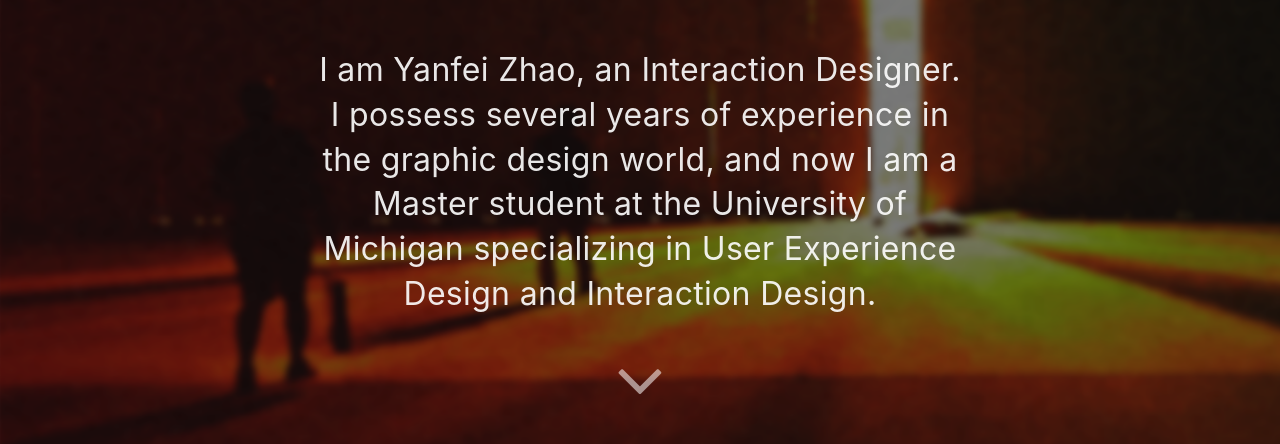
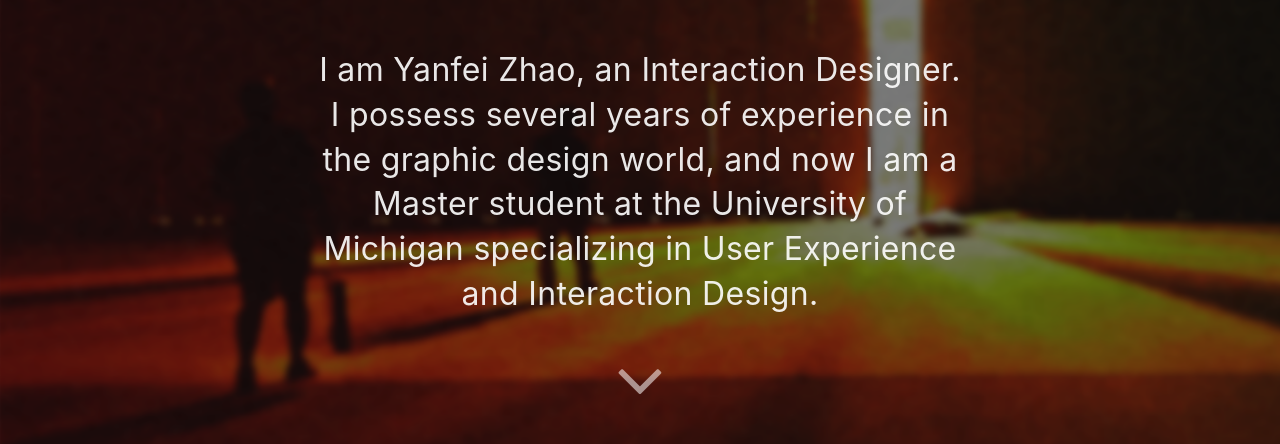
Before and after one commit to yanfeiz/portfolio-2021-final, a plain HTML site: page index.html in a window 1280 px wide. Shown: the part 508-952 px from the top of the page. Drawn offline with Linux system fonts and the light colour scheme.

Commit message:
Update index.html

```diff
--- a/index.html
+++ b/index.html
@@ -158,7 +158,7 @@
         <div class="self-intro">
           I am Yanfei Zhao, an Interaction Designer. <br>
           I possess several years of experience in the graphic design world,
-          and now I am a Master student at the University of Michigan specializing in User Experience Design and Interaction Design.
+          and now I am a Master student at the University of Michigan specializing in User Experience and Interaction Design.
           <br>
           <i class='fa fa-angle-down'></i>
         </div>
```
